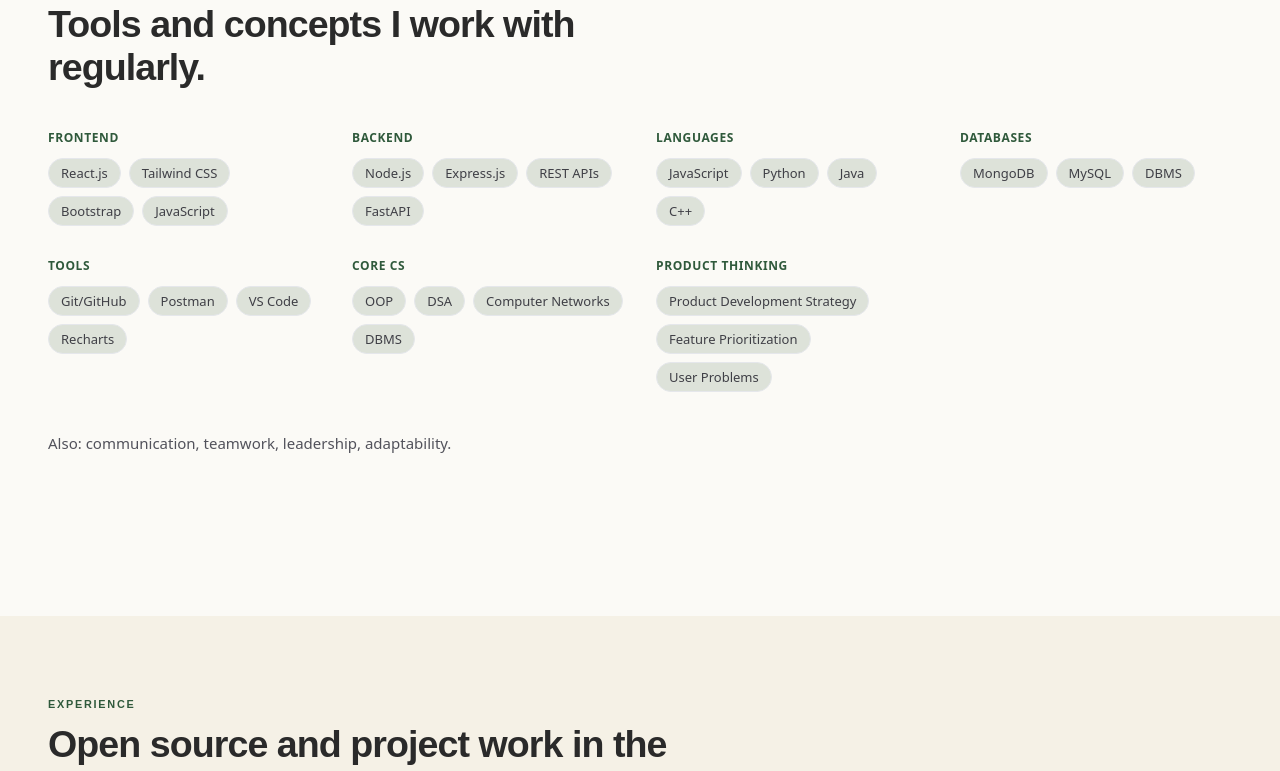
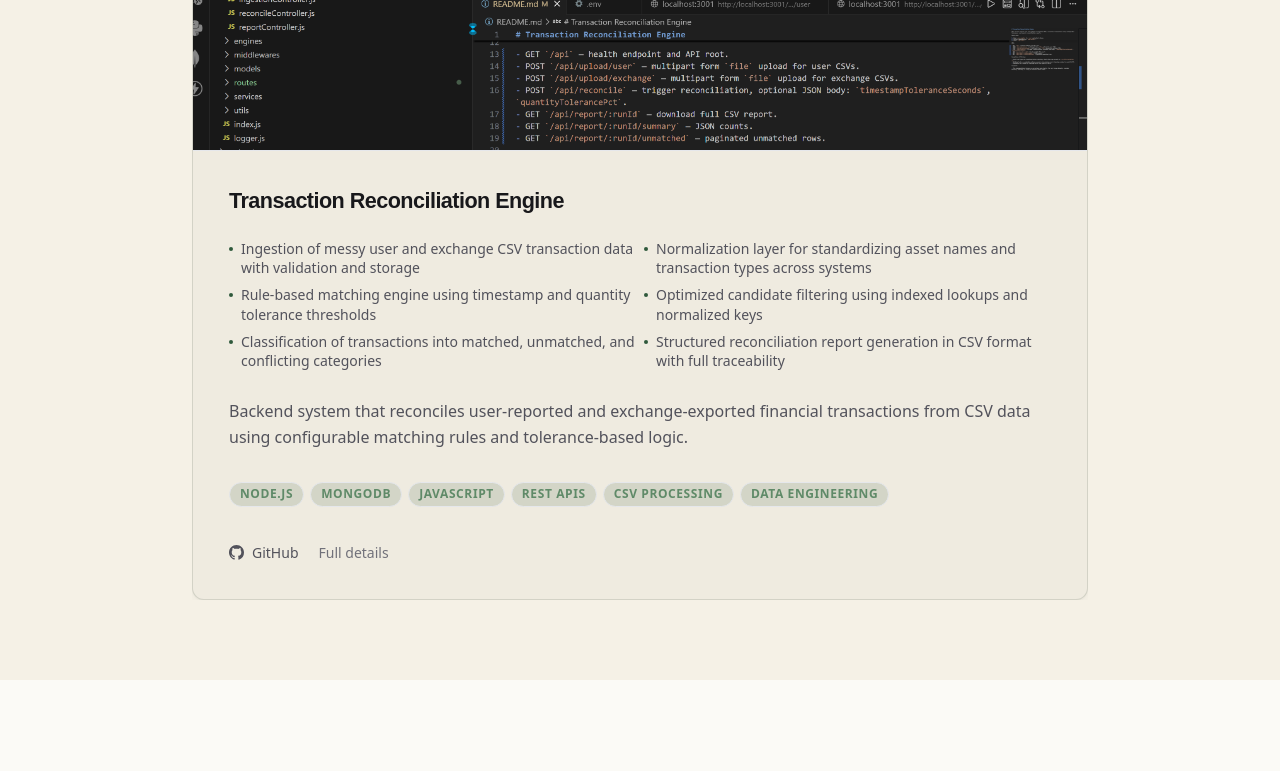
Before and after one commit to AubaidAhmedSaiyed/Portfolio, a React (Vite) app in the folder client/: page / in a window 1280 px wide. Shown: the part 5721-6492 px from the top of the page. Built offline with nearby package versions, Linux system fonts and the light colour scheme; no server answers; a small style sheet from the web is missing; the HTML template or start-up script is replaced by a standard one; a web font is replaced by a local one.

Commit message:
fix:issues

```diff
--- a/client/src/data/projects.js
+++ b/client/src/data/projects.js
@@ -25,8 +25,8 @@
     ],
     impact:
       'K6 load testing with zero request failures under production-level traffic.',
-    github: 'https://github.com/aubaid/vector-ai',
-    demo: 'https://vector-ai.example.com',
+    github: 'https://github.com/AubaidAhmedSaiyed/VectorAI-v2',
+    demo: 'https://vector-ai-one-pi.vercel.app/',
   },
   {
     id: 'safe-stay',
@@ -45,8 +45,8 @@
       'JWT authentication with protected routes and role-based middleware',
       'Scalable MERN backend with role-based dashboards',
     ],
-    github: 'https://github.com/aubaid/safe-stay',
-    demo: 'https://safe-stay.example.com',
+    github: 'https://github.com/AubaidAhmedSaiyed/SafeStay',
+    demo: 'https://safe-stay-v0.vercel.app/',
   },
   {
     id: 'expense-tracker',
@@ -65,8 +65,8 @@
       'Search, sort, and filter with localStorage persistence',
       'Semantic layout, keyboard-friendly controls, and aria-live toasts',
     ],
-    github: 'https://github.com/aubaid/expense-tracker',
-    demo: 'https://expense-tracker.example.com',
+    github: 'https://github.com/AubaidAhmedSaiyed/ExpenseTracker',
+    demo: 'https://expensetracker-rosy-eight.vercel.app/',
   },
   {
     id: 'tour-companion',
@@ -85,7 +85,27 @@
       'Contact forms and automated newsletter subscription system',
       'Dynamic PHP + MySQL backend with responsive mobile and desktop UI',
     ],
-    github: 'https://github.com/aubaid/tour-companion',
-    demo: 'https://tour-companion.example.com',
+    github: 'https://github.com/AubaidAhmedSaiyed/tour-companion',
+    demo: '#',
   },
+  {
+  id: 'transaction-reconciliation-engine',
+  title: 'Transaction Reconciliation Engine',
+  description:
+    'Backend system that reconciles user-reported and exchange-exported financial transactions from CSV data using configurable matching rules and tolerance-based logic.',
+  summary:
+    'Scalable reconciliation pipeline built with Node.js and MongoDB that ingests raw CSV transactions, normalizes inconsistent financial data, and matches records using rule-based tolerance logic while preserving full audit trail and lineage.',
+  preview: '/projects/image.png',
+  tech: ['Node.js', 'MongoDB', 'JavaScript', 'REST APIs', 'CSV Processing', 'Data Engineering'],
+  features: [
+    'Ingestion of messy user and exchange CSV transaction data with validation and storage',
+    'Normalization layer for standardizing asset names and transaction types across systems',
+    'Rule-based matching engine using timestamp and quantity tolerance thresholds',
+    'Optimized candidate filtering using indexed lookups and normalized keys',
+    'Classification of transactions into matched, unmatched, and conflicting categories',
+    'Structured reconciliation report generation in CSV format with full traceability',
+    'REST APIs for triggering reconciliation runs and retrieving reports and summaries'
+  ],
+  github: 'https://github.com/AubaidAhmedSaiyed/Transaction_Reconciliation',
+}
 ];
```
Also changed, not shown: client/public/projects/image.png (added).
